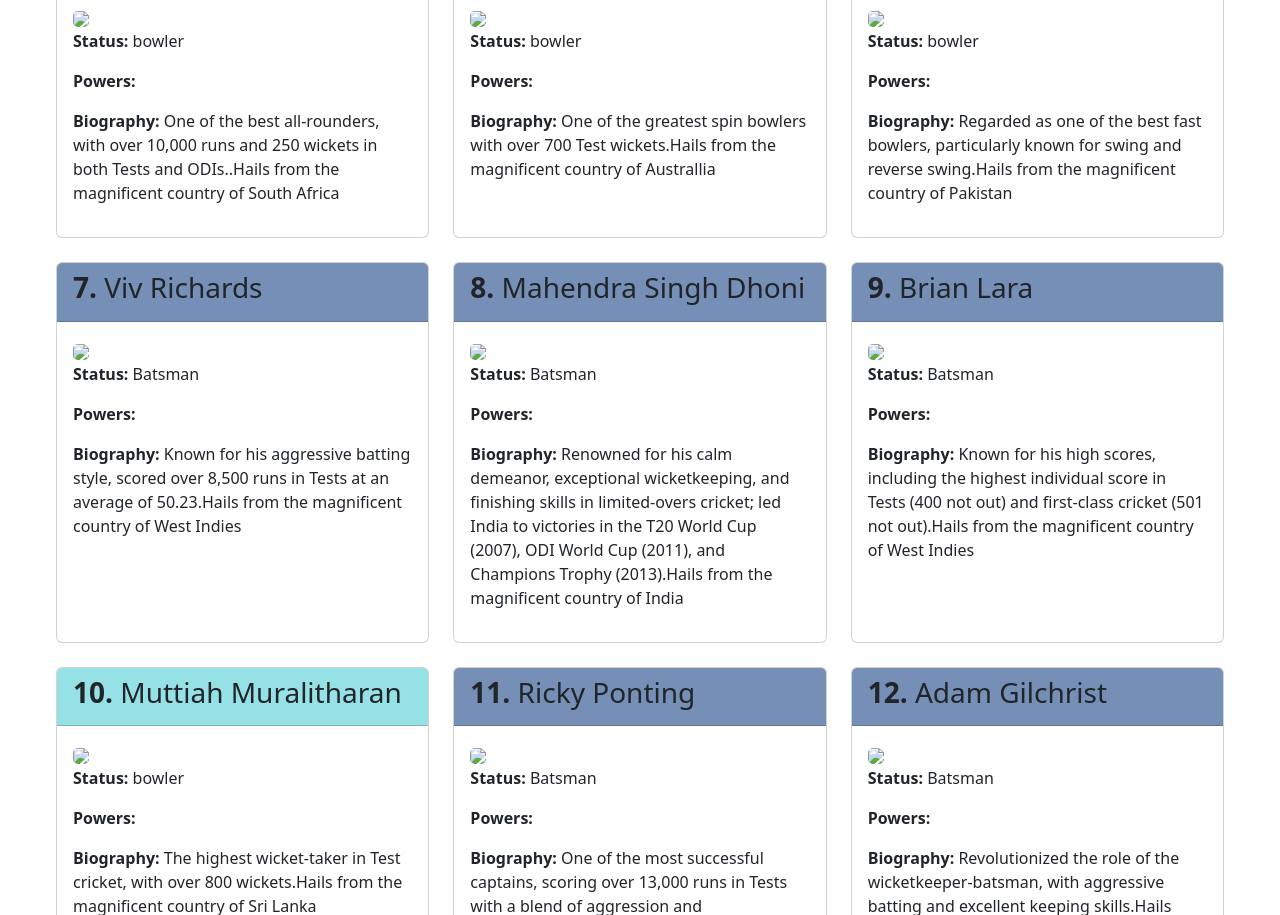
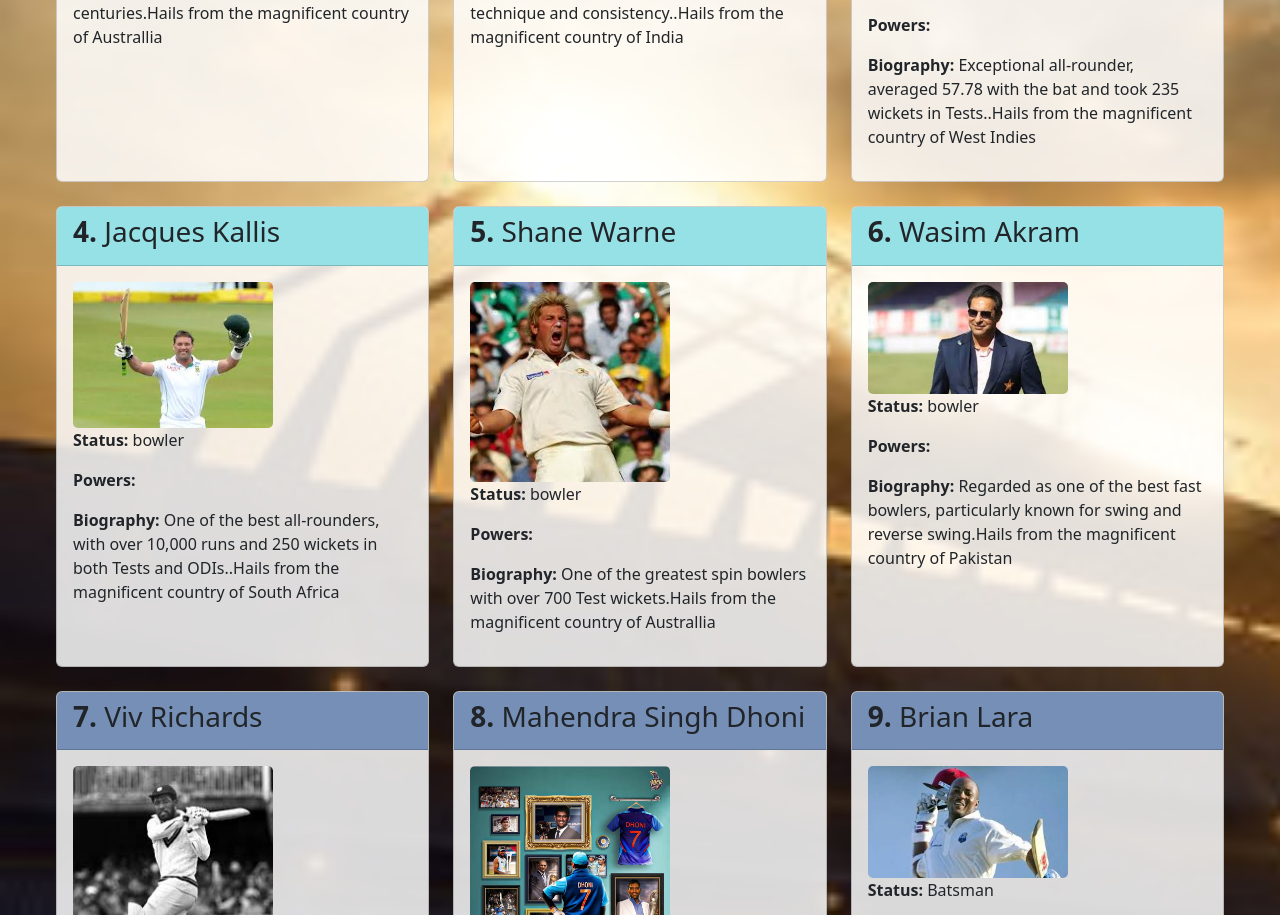
Before and after one commit to hpandya837/team-site, a plain HTML site: page index.html in a window 1280 px wide. Shown: the part 555-1470 px from the top of the page. Drawn offline with nearby package versions, Linux system fonts and the light colour scheme.

Commit message:
done with imgs

```diff
--- a/script.js
+++ b/script.js
@@ -6,80 +6,80 @@ const teamMembers = [
         name: 'Sir Donald Bradman',
         status: 'batsman',
         biography: ' Incredible consistency and high scores, including multiple double centuries.Hails from the magnificent country of Australlia',
-        image: 'images/superman.png',
+        image: 'don.webp',
     },
     {
         rank: '2.',
         name: 'Sachin Tendulkar',
         status: 'batsman',
         biography: ' The highest run-scorer in both Tests and ODIs, known for his masterful technique and consistency..Hails from the magnificent country of India',
-        image: 'images/superman.png',
+        image: 'sachin.jpg',
     },
     {
         rank: '3.',
         name: 'Sir Garfield Sobers',
         status: 'Bowler',
         biography: ' Exceptional all-rounder, averaged 57.78 with the bat and took 235 wickets in Tests..Hails from the magnificent country of West Indies',
-        image: 'images/superman.png',
+        image: 'garfield.jpg',
     },
     {
         rank: '4.',
         name: 'Jacques Kallis',
         status: 'bowler',
         biography: ' One of the best all-rounders, with over 10,000 runs and 250 wickets in both Tests and ODIs..Hails from the magnificent country of South Africa',
-        image: 'images/superman.png',
+        image: 'jacques.jpg',
     },
     {
         rank: '5.',
         name: 'Shane Warne',
         status: 'bowler',
         biography: 'One of the greatest spin bowlers with over 700 Test wickets.Hails from the magnificent country of Australlia',
-        image: 'images/superman.png',
+        image: 'shane.jpg',
     },
     {
         rank: '6.',
         name: 'Wasim Akram',
         status: 'bowler',
         biography: ' Regarded as one of the best fast bowlers, particularly known for swing and reverse swing.Hails from the magnificent country of Pakistan',
-        image: 'images/superman.png',
+        image: 'wasim.jpg',
     },
     {
         rank: '7.',
         name: 'Viv Richards',
         status: 'Batsman',
         biography: '  Known for his aggressive batting style, scored over 8,500 runs in Tests at an average of 50.23.Hails from the magnificent country of West Indies',
-        image: 'images/superman.png',
+        image: 'viv.jpg',
     },
     {
         rank: '8.',
         name: 'Mahendra Singh Dhoni',
         status: 'Batsman',
         biography: ' Renowned for his calm demeanor, exceptional wicketkeeping, and finishing skills in limited-overs cricket; led India to victories in the T20 World Cup (2007), ODI World Cup (2011), and Champions Trophy (2013).Hails from the magnificent country of India',
-        image: 'images/superman.png',
+        image: 'thalla.jpg',
     }, {
         rank: '9.',
         name: 'Brian Lara',
         status: 'Batsman',
         biography: ' Known for his high scores, including the highest individual score in Tests (400 not out) and first-class cricket (501 not out).Hails from the magnificent country of West Indies',
-        image: 'images/superman.png',
+        image: 'brian.jpg',
     }, {
         rank: '10.',
         name: 'Muttiah Muralitharan ',
         status: 'bowler',
         biography: 'The highest wicket-taker in Test cricket, with over 800 wickets.Hails from the magnificent country of Sri Lanka',
-        image: 'images/superman.png',
+        image: 'Muttiah.jpg',
     }, {
         rank: '11.',
         name: 'Ricky Ponting',
         status: 'Batsman',
         biography: 'One of the most successful captains, scoring over 13,000 runs in Tests with a blend of aggression and consistency.Hails from the magnificent country of Australia',
-        image: 'images/superman.png',
+        image: 'ricky.jpg',
     }, {
         rank: '12.',
         name: 'Adam Gilchrist ',
         status: 'Batsman',
         biography: ' Revolutionized the role of the wicketkeeper-batsman, with aggressive batting and excellent keeping skills.Hails from the magnificent country of Australia',
-        image: 'images/superman.png',
+        image: 'adam.jpg',
     },
 
 
--- a/style.css
+++ b/style.css
@@ -1,11 +1,11 @@
 body {
-    background-image: url('images/superhero.jpg');
+    background-image: url('stadium\ bg.jpg');
     background-repeat: no-repeat;
     background-size: cover;
 }
 header {
     text-align: center;
-    background-color: #c41b1bcc;
+    background-color: #dd6c10a2;
     padding: 20px;
     color: white;
 }
```
Also changed, not shown: Muttiah.jpg (added), adam.jpg (added), brian.jpg (added), don.webp (added), garfield.jpg (added), jacques.jpg (added), ricky.jpg (added), sachin.jpg (added), shane.jpg (added), stadium bg.jpg (added), thalla.jpg (added), viv.jpg (added), wasim.jpg (added).
